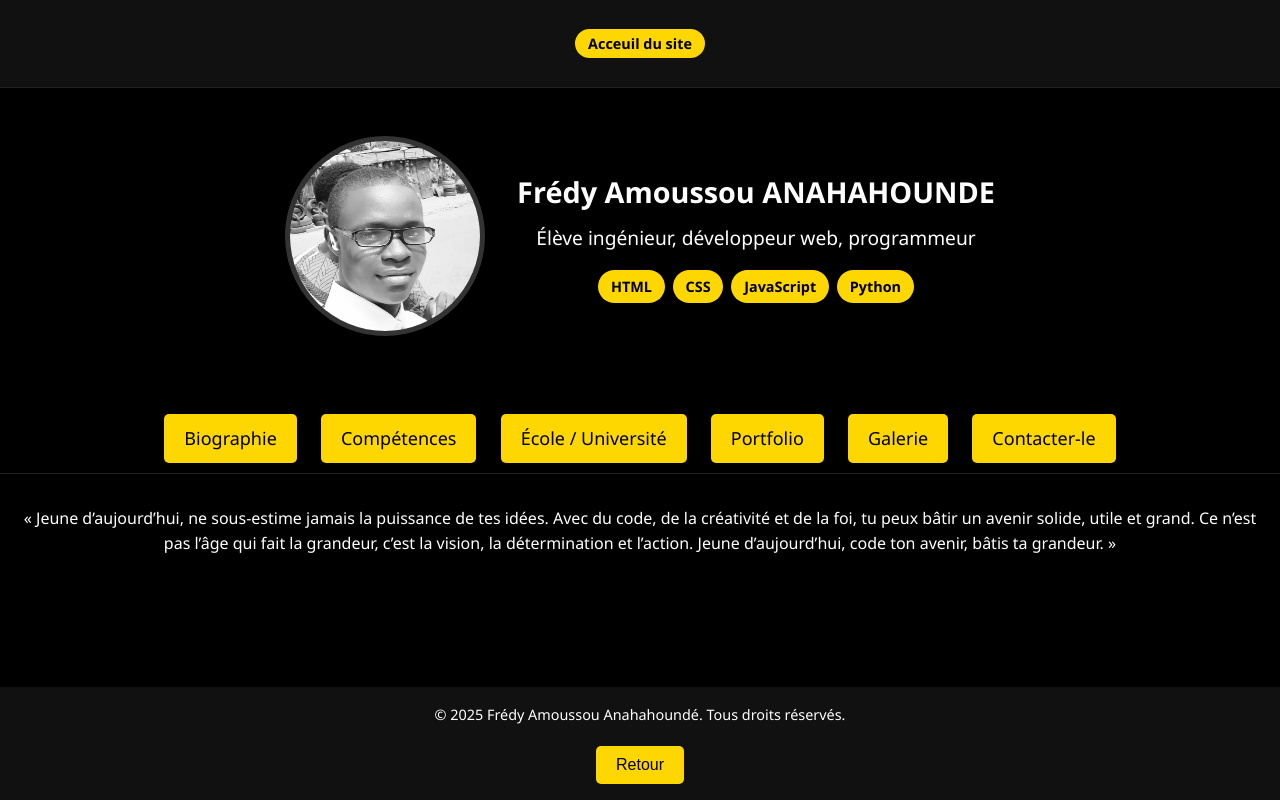
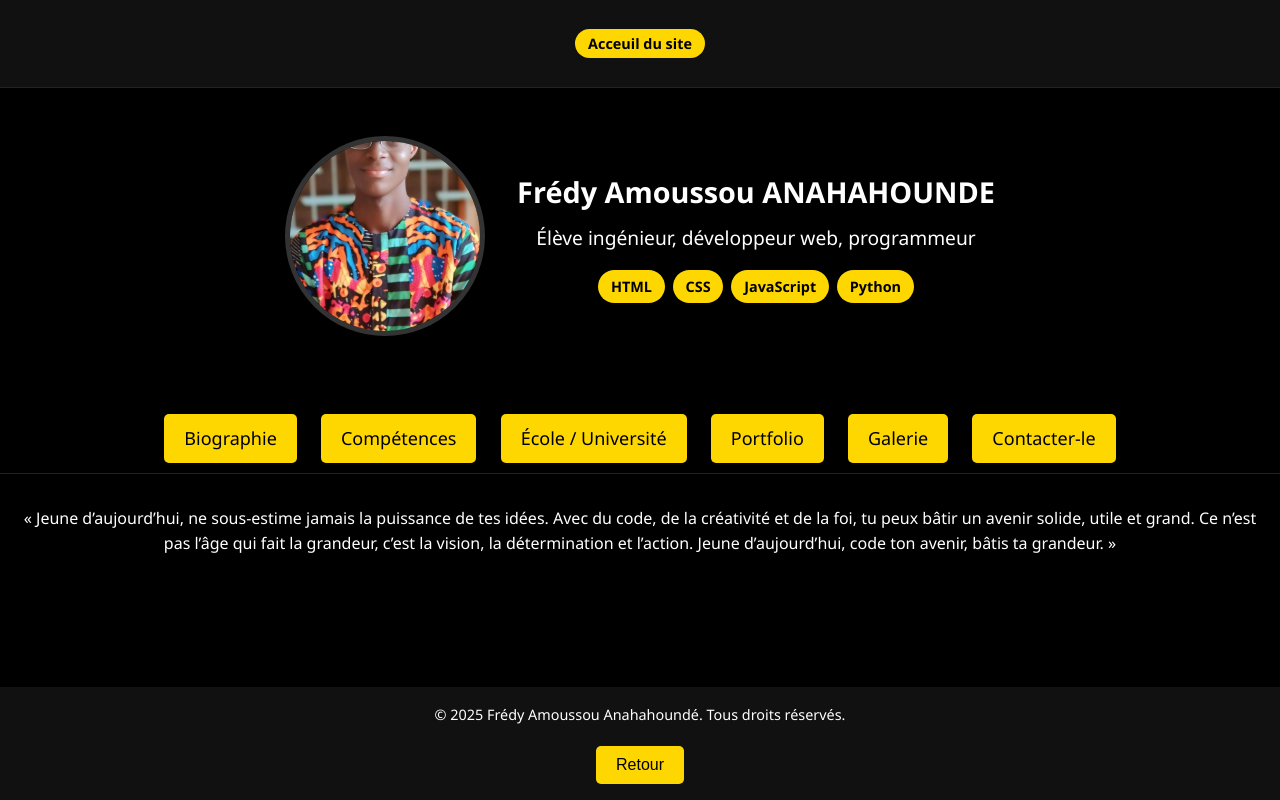
Before and after one commit to fredoan/anahahoundeamoussoufredy, a plain HTML site: page index.html in a window 1280 px wide. Drawn offline with Linux system fonts and the light colour scheme.

Commit message:
Update index.html

```diff
--- a/index.html
+++ b/index.html
@@ -23,7 +23,7 @@
   <main>
     <section id="accueil" class="accueil-section">
       <div class="profil-container">
-        <img src="a6.jpg" alt="Photo de Frédy" class="photo-profil">
+        <img src="new.jpg" alt="Photo de Frédy" class="photo-profil">
       </div>
       <div class="infos-container">
         <h2>Frédy Amoussou ANAHAHOUNDE</h2>
```
